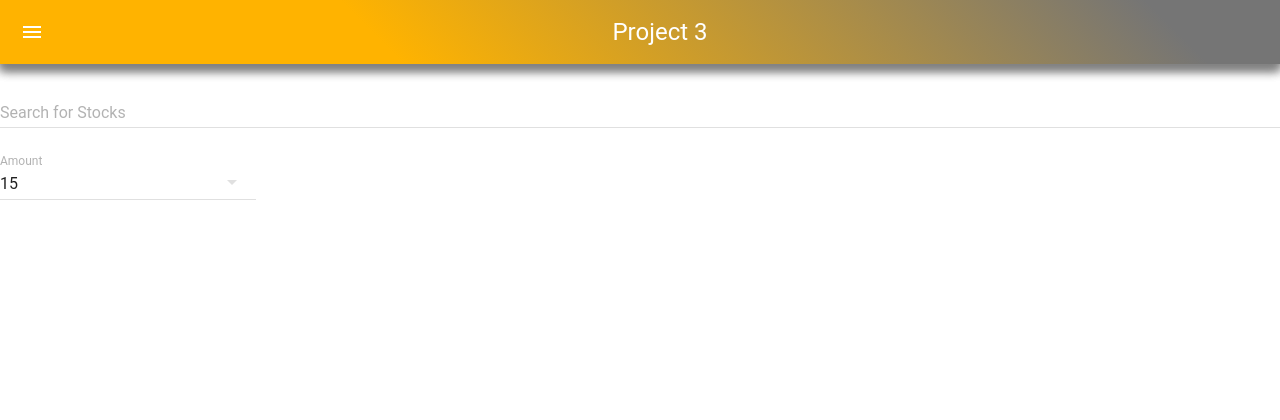
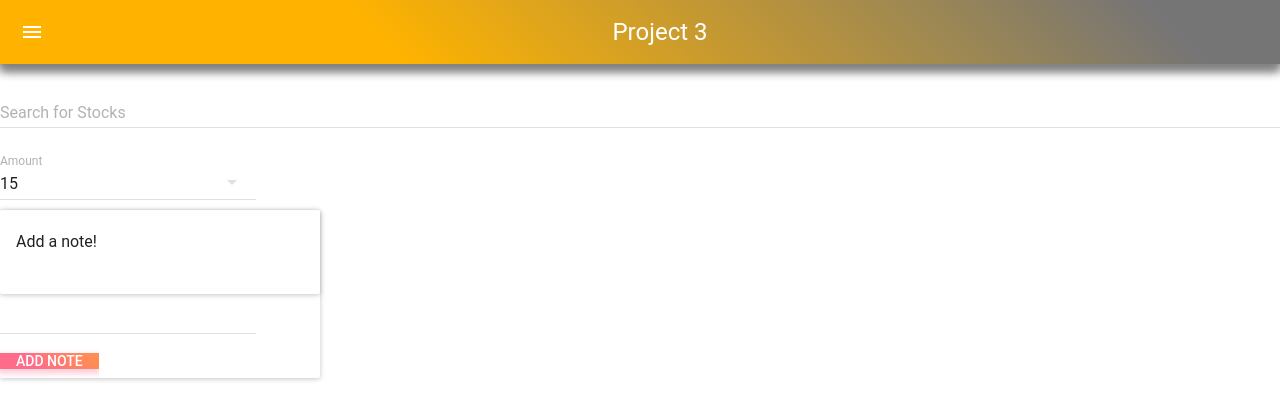
Before and after one commit to 2juicy/material-ui-img-finder, a React (Create React App) app: page / in a window 1280 px wide. Shown: the top 420 px of the page. Built offline with nearby package versions, Linux system fonts and the light colour scheme.

Commit message:
notes work

```diff
--- a/src/App.js
+++ b/src/App.js
@@ -1,9 +1,9 @@
 import React, { Component } from 'react';
 import { MuiThemeProvider, getMuiTheme } from 'material-ui/styles';
 import { orange600, deepOrange600 } from 'material-ui/styles/colors';
-// import darkBaseTheme from 'material-ui/styles/baseThemes/darkBaseTheme'
 import NavBar from './components/Navbar/Navbar'
 import Search from './components/Search/Search'
+import Notes from './components/Notes/Notes'
 import './App.css';
 
 const muiTheme = getMuiTheme({
@@ -17,8 +17,13 @@ class App extends Component {
   render() {
     return (
       <MuiThemeProvider muiTheme={muiTheme}>
-        <NavBar />
-        <Search />
+
+          <NavBar />
+        <div>
+          <Search />
+          <Notes />
+
+        </div>
       </MuiThemeProvider>
     );
   }
--- /dev/null
+++ b/src/components/Notes/Notes.js
@@ -0,0 +1,75 @@
+import React, { Component } from 'react'
+import TextField from 'material-ui/TextField'
+import Paper from 'material-ui/Paper';
+import FlatButton from 'material-ui/FlatButton'
+import { List, ListItem } from 'material-ui/List'
+import IconButton from 'material-ui/IconButton'
+import DeleteIcon from 'material-ui/svg-icons/action/delete';
+
+const styles = {
+    background: 'linear-gradient(45deg, #FE6B8B 30%, #FF8E53 90%)',
+    border: 0,
+    color: 'white',
+    boxShadow: '0 3px 5px 2px rgba(255, 105, 135, .3)',
+}
+
+export default class Notes extends Component {
+    constructor() {
+        super();
+        this.state = {
+            notes: [],
+            currentNote: ""
+        };
+    }
+
+    onInputChange = (e) => {
+        this.setState({ currentNote: e.target.value });
+    }
+
+    onClick = e => {
+        e.preventDefault();
+        if (this.state.currentNote) {
+            let newNote = this.state.notes.slice();
+            newNote.push(this.state.currentNote);
+            this.setState({ notes: newNote, currentNote: '' });
+        }
+    }
+    deleteNote = i => {
+        let removeNote = this.state.notes.slice();
+        removeNote.splice(i, 1);
+        this.setState({ notes: removeNote })
+    }
+    render() {
+        let pinNote = this.state.notes.map((e, i) => {
+            return (
+                <ListItem key={i} rightIconButton={<div style={{ display: 'flex' }}>
+                    <IconButton onClick={() => this.deleteNote(i)} >
+                        <DeleteIcon />
+                    </IconButton>
+                </div>}>{e}
+                </ListItem>
+            );
+        });
+        return (
+            <Paper style={{ width: "25%" }}>
+                <Paper style={{ paddingBottom: '20px' }}>
+                    <List>
+                        {this.state.notes.length === 0 ? <ListItem>Add a note!</ListItem> : pinNote}
+                    </List>
+                </Paper>
+                <form>
+                    <TextField
+                        name="AddNote"
+                        value={this.state.currentNote}
+                        onChange={this.onInputChange}
+                    />
+                    <FlatButton
+                        type="submit"
+                        label="Add Note"
+                        labelStyle={styles}
+                        onClick={this.onClick} />
+                </form>
+            </Paper>
+        )
+    }
+}
```
